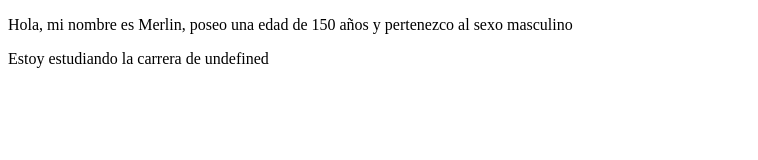
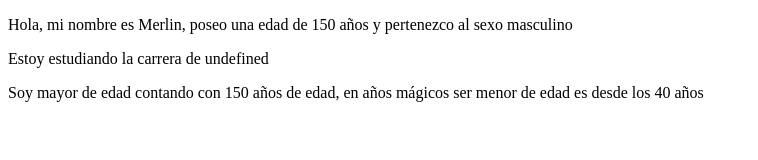
Before and after one commit to k4rlit0s13/tallerBasicoPOO, a plain HTML site: page index.html in a window 1280 px wide. Shown: the whole page, without its empty margins (0-758 px from the left). Drawn offline with Linux system fonts and the light colour scheme.

Commit message:
feat: :sparkles: ejercicio 3
Crea unaclase llamada Animal con las siguientes propiedades:
 nombre y edad. La clase debe tener un método llamado
 hacerSonidoqueimprimaen laconsolael sonidodelanimal.
 Creaunainstanciade la claseAnimalllamadaanimal1yasigna
 valores a sus propiedades. Luego, llama al método
 hacerSonido() paraqueel animalimprimasu sonido.
 Crea una clase llamada Perro que herede de la clase Animal.
 Agregaunanuevapropiedadllamadarazayun métodollamado
 moverCola que imprima en la consola un mensaje indicando
 queel perroestámoviendolacola.

```diff
--- a/index.html
+++ b/index.html
@@ -10,6 +10,7 @@
 
     <p class="perfil_mago"></p>
     <p class="carrera_mago"></p>
+    <p class="mayor_de_edad_mago"></p>
 
 </body>
 </html>
--- a/js/components/clases.js
+++ b/js/components/clases.js
@@ -20,6 +20,11 @@ export class perfilMago {
     saludoDelMago=()=>{
         return(`Hola, mi nombre es ${this.nombre}, poseo una edad de ${this.edad} años y pertenezco al sexo ${this.sexo}`);
     }
+    static esMayorDeEdad=(edad)=>{
+        if (edad>=100) {
+            return `Soy mayor de edad contando con ${edad} años de edad, en años mágicos ser menor de edad es desde los 40 años`
+        }
+    }
 };
 
 export class estudio extends perfilMago {
@@ -32,3 +37,23 @@ export class estudio extends perfilMago {
         return `Estoy estudiando la carrera de ${this.carrera}`;
     }
 };
+
+export class animal{
+    constructor(nombre,edad){
+        this.nombre=nombre;
+        this.edad=edad;
+    }
+    hacerSonido=()=>{
+        console.log(`${this.nombre} el perrito de Merlin hace un sonido`);
+    }
+};
+
+export class perro extends animal{
+    constructor(nombre,edad,raza){
+        super(nombre,edad);
+        this.raza=raza;
+    }
+    moverLaCola=()=>{
+        console.log(`${this.nombre} está moviendo la cola`);
+    }
+};
--- a/js/main.js
+++ b/js/main.js
@@ -1,5 +1,5 @@
 
-import { perfilMago, estudio } from "./components/clases.js";
+import { perfilMago, estudio, animal, perro} from "./components/clases.js";
 
 const mago = new perfilMago('Merlin', 150, 'masculino');
 const materiaDelmago = new estudio('Magia');
@@ -9,3 +9,10 @@ mostrarPerfilDelMago.innerHTML = mago.saludoDelMago();
 
 const mostrarCarrera = document.querySelector('.carrera_mago');
 mostrarCarrera.innerHTML = materiaDelmago.queEstaEstudiando();
+
+const mostrarMayorDeEdad=document.querySelector('.mayor_de_edad_mago')
+mostrarMayorDeEdad.innerHTML=perfilMago.esMayorDeEdad(mago.edad);
+
+const elAnimal= new perro('toby',8,'labrador');
+elAnimal.hacerSonido();
+elAnimal.moverLaCola();
```
